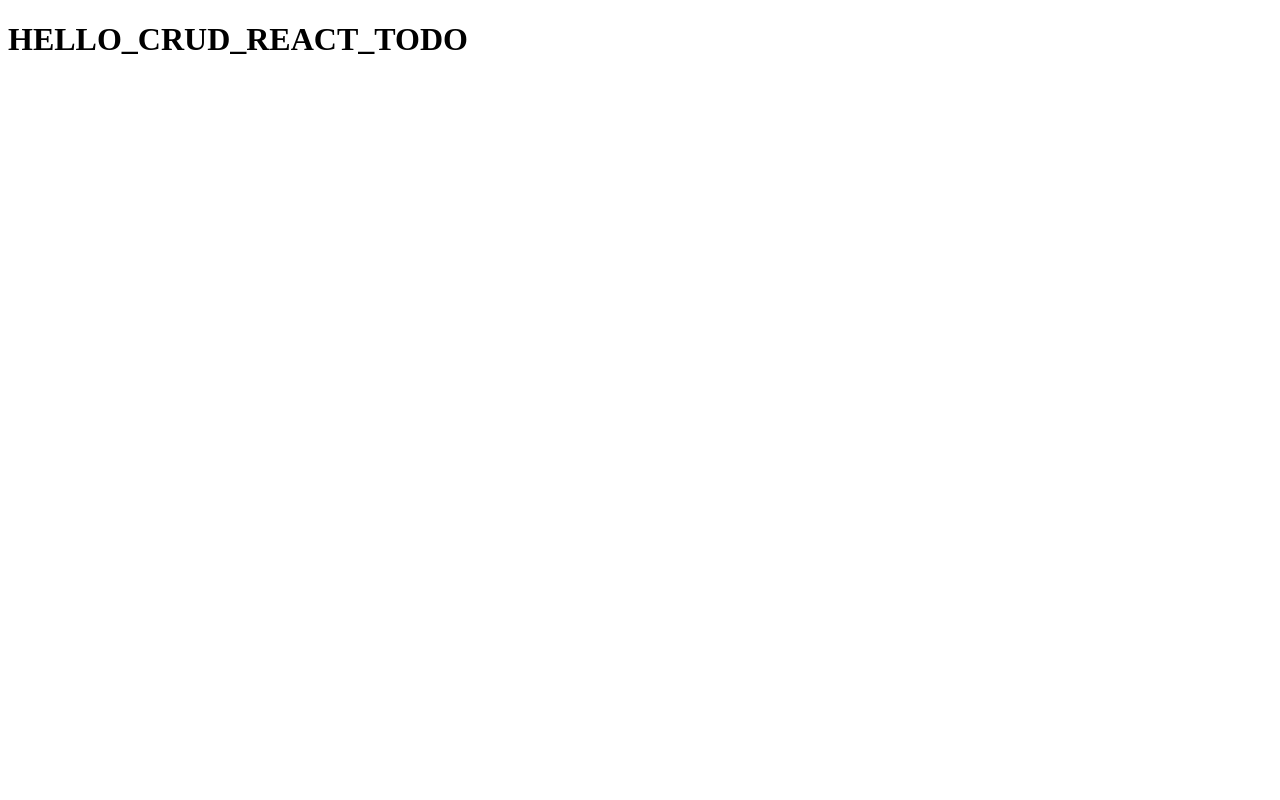
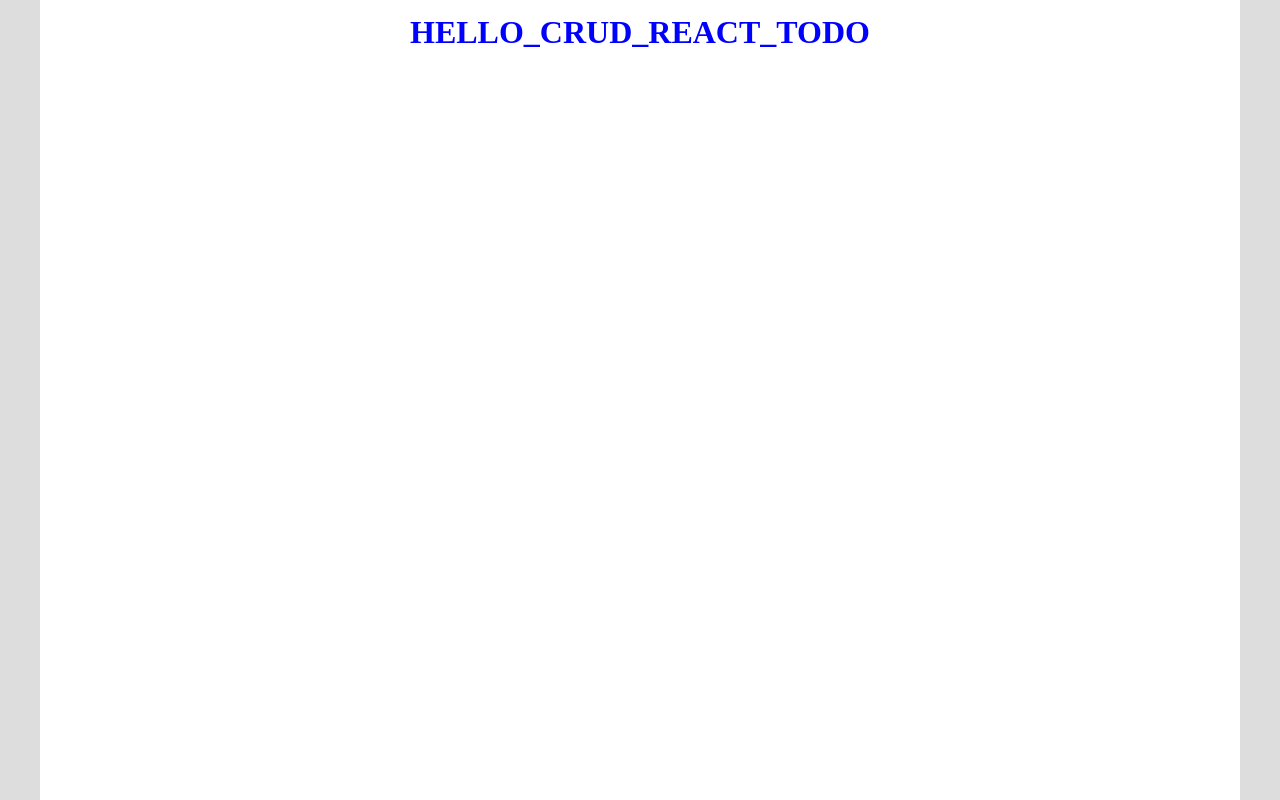
Before and after one commit to webioann/CRUD_TODO, a React app: page / in a window 1280 px wide. Built offline with nearby package versions, Linux system fonts and the light colour scheme.

Commit message:
install less and less-loader for webpack

```diff
--- a/package.json
+++ b/package.json
@@ -22,6 +22,8 @@
     "css-loader": "^6.2.0",
     "file-loader": "^6.2.0",
     "html-webpack-plugin": "^5.3.2",
+    "less": "^4.1.2",
+    "less-loader": "^10.2.0",
     "mini-css-extract-plugin": "^2.2.0",
     "postcss": "^8.3.6",
     "postcss-loader": "^6.1.1",
--- a/src/components/App.js
+++ b/src/components/App.js
@@ -1,8 +1,9 @@
-import React from 'react'
+import React from 'react';
+import './app.less'
 
 function App() {
     return (
-        <div>
+        <div className='container'>
             <h1>HELLO_CRUD_REACT_TODO</h1>
         </div>
     )
--- /dev/null
+++ b/src/components/app.less
@@ -0,0 +1,52 @@
+*{
+	padding: 0;
+	margin: 0;
+	border: 0;
+}
+*,*:before,*:after{
+	-moz-box-sizing: border-box;
+	-webkit-box-sizing: border-box;
+	box-sizing: border-box;
+}
+:focus,:active{outline: none;}
+a:focus,a:active{outline: none;}
+
+nav,footer,header,aside{display: block;}
+
+input,button,textarea{font-family:inherit;}
+
+input::-ms-clear{display: none;}
+button{cursor: pointer;}
+button::-moz-focus-inner {padding:0;border:0;}
+a, a:visited{text-decoration: none;}
+a:hover{text-decoration: none;}
+ul li{list-style: none;}
+img{vertical-align: top;}
+
+html,body{
+    background-color: #ddd;
+    width: 100%;
+    scroll-behavior: smooth;
+    height: 100%;
+	width: 100%;
+	font-size: 100%;
+    font-size: 16px;
+	line-height: 1;
+	-ms-text-size-adjust: 100%;
+	-moz-text-size-adjust: 100%;
+	-webkit-text-size-adjust: 100%;
+}
+
+
+.container{
+    max-width: 1200px;
+    margin: 0 auto;
+    padding: 1rem;
+    display: flex;
+    justify-content: center;
+    background-color: #fff;
+    min-height: 100vh;
+}
+h1{
+    color: blue;
+}
--- a/webpack.config.js
+++ b/webpack.config.js
@@ -12,7 +12,7 @@ module.exports = {
         path: path.resolve( __dirname,"dist" ),
     },
     devServer: {
-        port: 3001,
+        port: 7001,
     },
     plugins: [
         new HTMLWebpackPlugin({ template : 'src/index.html' }),
@@ -31,6 +31,10 @@ module.exports = {
             {
                 test: /\.(s[ac]|c)ss$/i,
                 use:[MiniCssExtractPlugin.loader,'css-loader','postcss-loader','sass-loader' ]
+            },
+            {
+                test: /\.less$/i,
+                use:[MiniCssExtractPlugin.loader,'css-loader','postcss-loader','less-loader' ]
             },
             {
                 test: /\.(js|jsx)$/,
```
Also changed, not shown: 1 other file (tests, documents, lock files or other folders).
